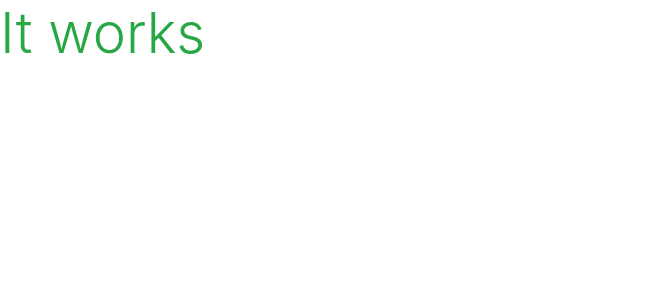
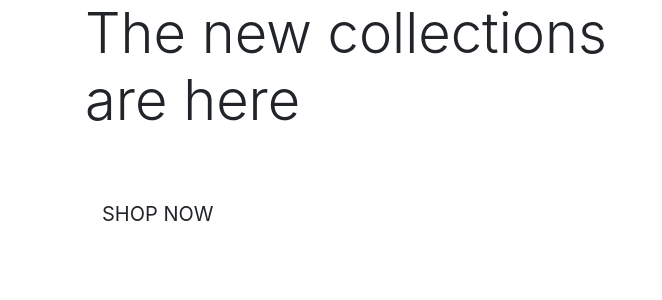
Before and after one commit to SnezhanaZdravkova/Boutique-Ado, a Django app: page / in a window 1280 px wide. Shown: the top 300 px of the page, without its empty margins (0-662 px from the left). Run offline with Django 3.2, Linux system fonts and the light colour scheme.

Commit message:
Added home page content

```diff
--- a/home/templates/home/index.html
+++ b/home/templates/home/index.html
@@ -1,6 +1,38 @@
 {% extends "base.html" %}
 {% load static %}
 
+{% block page_header %}
+    <div class="container header-container">
+        <div class="row">
+            <div class="col"></div>
+        </div>
+    </div>
+{% endblock %}
+
 {% block content %}
-<h1 class="display-4 text-success">It works</h1>
+<!-- Basic bootstrap grid. -->
+<!-- I also want this entire column to be vertically centred
+so I'll add the h-100 class to both the container and the row to give them 100% height
+And the my-auto class to the column to vertically Center it -->
+    <div class="container h-100">
+        <div class="row h-100">
+            <!-- We want the column to sit to the left side of the screen since the woman
+in the home page image is featured on the right.
+I'll use seven columns by default.
+And six columns on medium and larger screens -->
+            <div class="col-7 col-md-6 my-auto">
+                <!-- class display-4 from bootstrap. -->
+                <h1 class="display-4 logo-font text-black">
+                    The new collections are here
+                </h1>
+                <!-- Margin -->
+                <div class="my-5">
+                    <h4>
+                        <!-- Classes from bootstrap button, button-large, rounded-0, text- uppercase, and py-3 -->
+                        <a href="" class="shop-now-button btn btn-lg rounded-0 text-uppercase py-3">Shop Now</a>
+                    </h4>
+                </div>
+            </div>
+        </div>
+    </div>
 {% endblock %}
```
